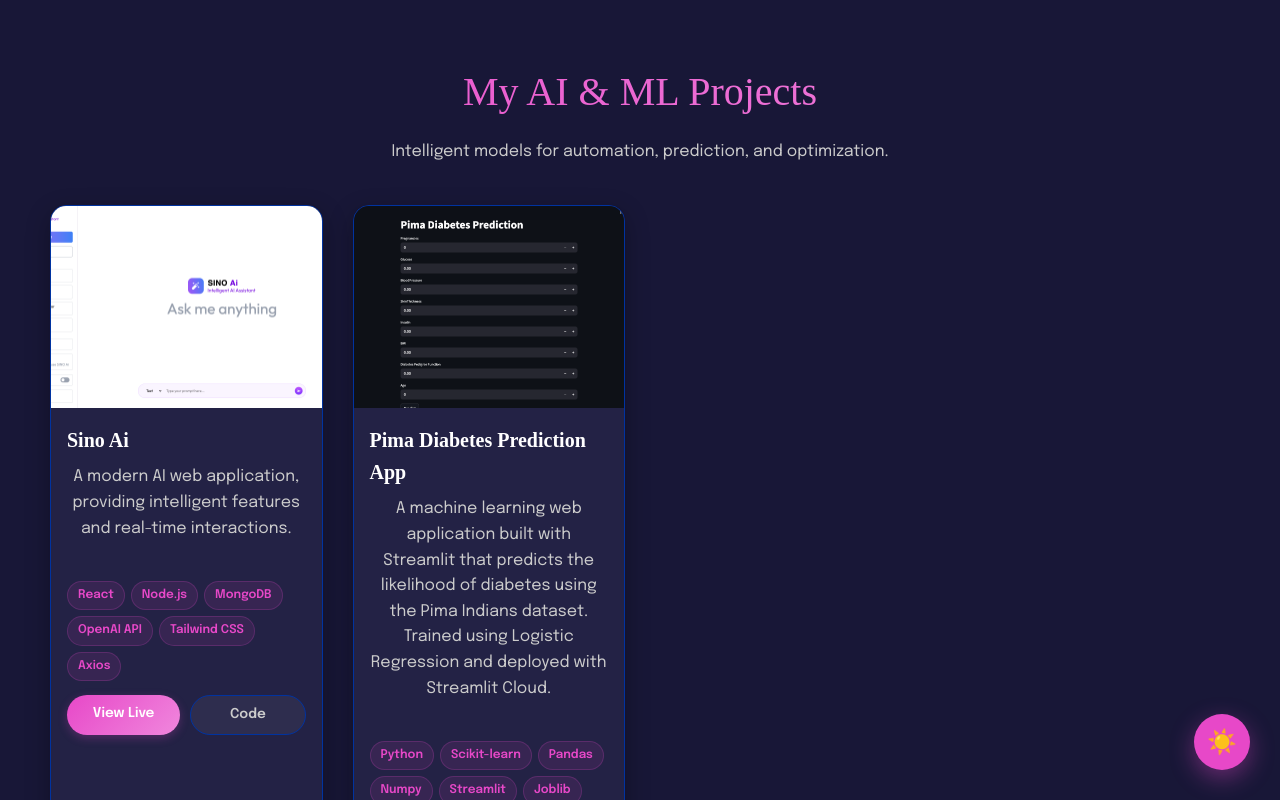
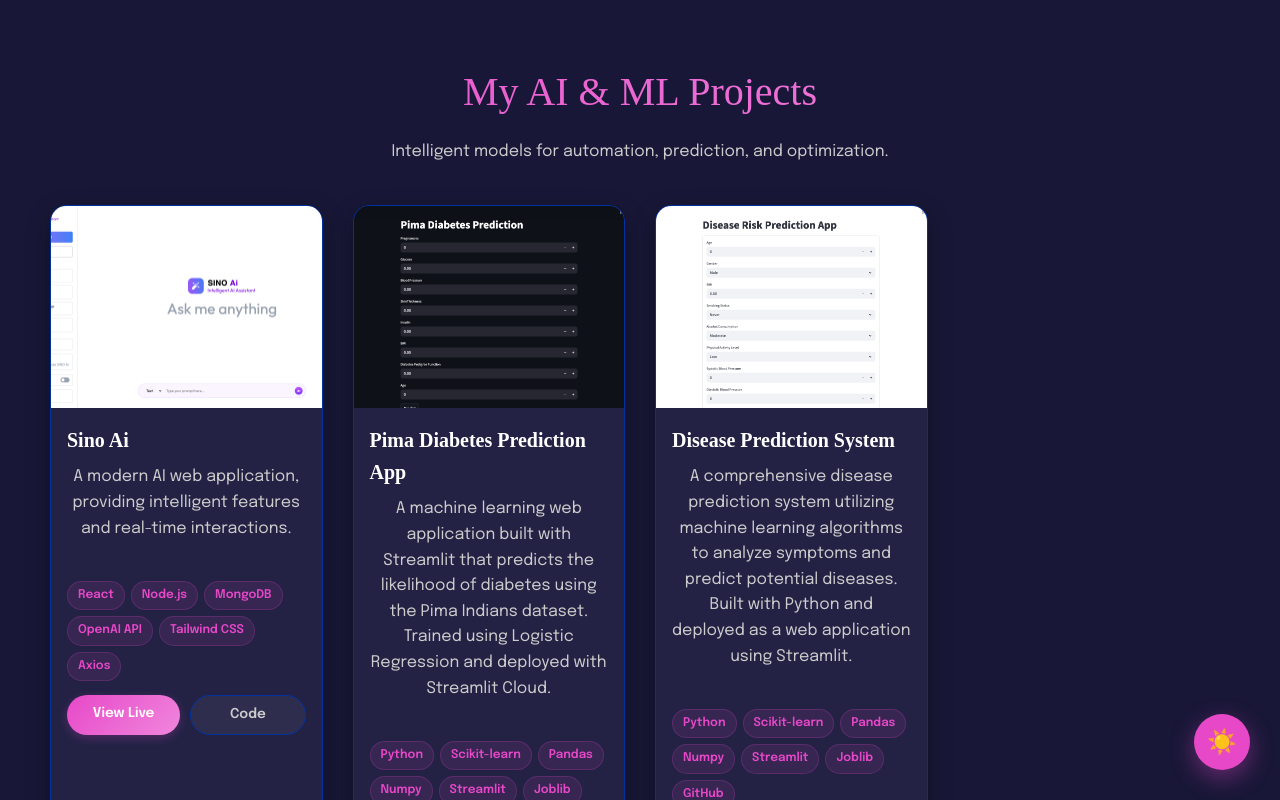
Before and after one commit to sidicksino/SidickPortfolio, a React (Vite) app: page /projects/ai in a window 1280 px wide. Shown: the top 800 px of the page. Built offline with nearby package versions, Linux system fonts and the light colour scheme; a web font is replaced by a local one.

Commit message:
Add a project Disease Prediction System

```diff
--- a/src/components/projects/AIProjects.jsx
+++ b/src/components/projects/AIProjects.jsx
@@ -2,7 +2,7 @@ import React from "react";
 import "./ProjectsPage.css";
 import SinoAi from "../../assets/sino-ai.png";
 import PimaDiabetes from "../../assets/pima.png";
-import Insta from "../../assets/insta.png";
+import Disease from "../../assets/disease.png";
 import SinoEcommerce from "../../assets/team-work.png";
 
 const AIProjects = () => {
@@ -25,7 +25,7 @@ const AIProjects = () => {
       githubUrl: "https://github.com/sidicksino/sino_Ai",
     },
     {
-      id: 1,
+      id: 2,
       title: "Pima Diabetes Prediction App",
       description:
         "A machine learning web application built with Streamlit that predicts the likelihood of diabetes using the Pima Indians dataset. Trained using Logistic Regression and deployed with Streamlit Cloud.",
@@ -38,10 +38,28 @@ const AIProjects = () => {
         "Joblib",
         "GitHub",
       ],
-      image: PimaDiabetes, // replace with your image import name or file
+      image: PimaDiabetes,
       liveUrl:
         "https://sidicksino-machine-learning-lecture-app-h8qu2o.streamlit.app/",
       githubUrl: "https://github.com/sidicksino/machine_learning_lecture",
+    },
+    {
+      id: 3,
+      title: "Disease Prediction System",
+      description:
+        "A comprehensive disease prediction system utilizing machine learning algorithms to analyze symptoms and predict potential diseases. Built with Python and deployed as a web application using Streamlit.",
+      technologies: [
+        "Python",
+        "Scikit-learn",
+        "Pandas",
+        "Numpy",
+        "Streamlit",
+        "Joblib",
+        "GitHub",
+      ],
+      image: Disease,
+      liveUrl: "https://sidicksino-disease-risk-prediction-app-aqgd49.streamlit.app/",
+      githubUrl: "https://github.com/sidicksino/Disease-Risk-Prediction",
     },
   ];
 
```
Also changed, not shown: src/assets/disease.png (added).
